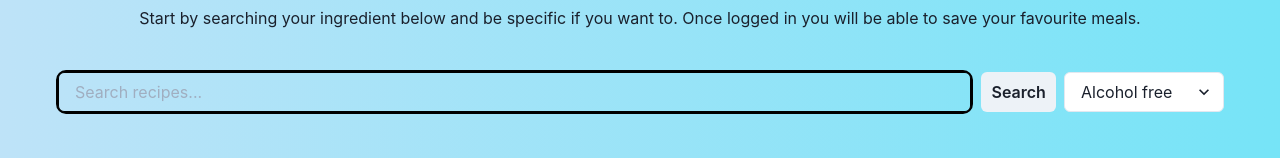
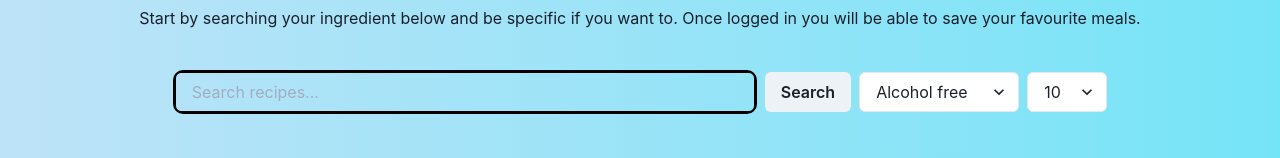
Before and after one commit to BlakeGeo/Ingredient-Meal-Man, a React (Create React App) app in the folder client/: page / in a window 1280 px wide. Shown: the part 249-407 px from the top of the page. Built offline with nearby package versions, Linux system fonts and the light colour scheme; no server answers.

Commit message:
final changes

```diff
--- a/client/src/App.css
+++ b/client/src/App.css
@@ -132,3 +132,9 @@ input[type='radio'] {
     transform: translateY(-8px) rotate(-45deg);
   }
 }
+
+@media  screen and (max-width: 800px) {
+  .loginStack {
+    min-width: 80%;
+  }
+}
--- a/client/src/pages/Home.js
+++ b/client/src/pages/Home.js
@@ -27,6 +27,7 @@ export default function Home() {
     const [query, setQuery] = useState('');
     const [recipes, setRecipes] = useState([]);
     const [healthLabel, setHealthLabel] = useState('alcohol-free');
+    const [number, setNumber] = useState('10');
     const [savedMealIds, setSavedMealIds] = useState(getSavedMealIds());
 
     useEffect(() => {
@@ -39,7 +40,7 @@ export default function Home() {
 
     const {REACT_APP_API_KEY, REACT_APP_ID} = process.env;
 
-    const url = `https://api.edamam.com/search?q=${query}&app_id=${REACT_APP_ID}&app_key=${REACT_APP_API_KEY}&from=0&to=20&health=${healthLabel}`;
+    const url = `https://api.edamam.com/search?q=${query}&app_id=${REACT_APP_ID}&app_key=${REACT_APP_API_KEY}&from=0&to=${number}&health=${healthLabel}`;
 
     // fetch data from api
     const getRecipeInfo = async () => {
@@ -65,9 +66,14 @@ export default function Home() {
         e.preventDefault();
         getRecipeInfo();
     };
-    // handles the select menu
+    // handles the health select menu
     const handleHealth = (e) => {
         setHealthLabel(e.target.value);
+    };
+
+    // handles the number select menu
+    const handleNumber = (e) => {
+        setNumber(e.target.value);
     };
 
     // save meal to profile
@@ -104,8 +110,8 @@ export default function Home() {
                     <Text>Start by searching your ingredient below and be specific if you want to. Once logged in you will be able to save your favourite meals.</Text>
                 </VStack>
                 <form className='Forms' onSubmit={handleSearchSubmit}>
-                    <HStack w='full'>
-                        <FormControl isRequired borderColor='black' borderWidth={2} borderRadius={10}>
+                    <HStack w='full' justifyContent='center'>
+                        <FormControl isRequired w='50%' borderColor='black' borderWidth={2} borderRadius={10}>
                             <Input
                             name='search'
                             type='text'
@@ -136,6 +142,16 @@ export default function Home() {
                             <option value='peanut-free'>Peanut free</option>
                             <option value='fish-free'>Fish free</option>
                         </Select>
+                        <Select maxW={20} bg='white'
+                                value={number}
+                                onChange={handleNumber}
+                                placeholder='Number of results'
+                        >
+                            <option value='10'>10</option>
+                            <option value='20'>20</option>
+                            <option value='50'>50</option>
+                            <option value='100'>100</option>
+                        </Select>
                     </HStack>
                 </form>
 
@@ -152,7 +168,7 @@ export default function Home() {
                                     <Image src={meal.imageURL}
                                             alt={`Photo of ${meal.label}`}
                                         />
-                                    <HStack borderBottom='outset' pb={4} spacing={4}>
+                                    <HStack borderBottom='outset' w='full' justifyContent='center' pb={4} spacing={4}>
                                         <VStack spacing={2}>
                                             <Text fontSize='md' fontWeight='bold' textAlign='center'>{meal.label}</Text>
                                             <Rating />
--- a/client/src/pages/LoginSignup.js
+++ b/client/src/pages/LoginSignup.js
@@ -8,7 +8,7 @@ export default function LoginSignup() {
     return (
         <Box w='100%' minH='100vh' px={10} py={20} bgGradient="linear(to-r, blue.100, cyan.300)">
             <Flex py={10} justify='center'>
-                <VStack w='90%' spacing={4} bg='#2E8BC0' h='70%' p={10} borderRadius={20} shadow='2xl'>
+                <VStack className='loginStack' w='60%' spacing={4} bg='#2E8BC0' h='70%' p={10} borderRadius={20} shadow='2xl'>
                     <Tabs variant='line' colorScheme='red' size='lg'>
                         <TabList>
                             <Tab boxShadow='none!important' w='50%'>Login</Tab>
--- a/client/src/pages/Profile.js
+++ b/client/src/pages/Profile.js
@@ -16,6 +16,8 @@ import { SimpleGrid,
         IconButton } from '@chakra-ui/react';
 import { DeleteIcon } from '@chakra-ui/icons';
 import Rating from '../components/Rating';
+
+
 export default function Recipes() {
     const { loading, data } = useQuery(GET_ME);
     const userData = data?.me || [];
@@ -52,6 +54,9 @@ export default function Recipes() {
         <Box w='100%' minH='100vh' px={10} py={20} bgGradient="linear(to-r, blue.100, cyan.300)">
             <Flex py={10}>
                 <VStack w='full' h='full' p={4} spacing={10}>
+                    <Heading>
+                        Have a look at all of the great recipes you've saved.
+                    </Heading>
                     <Text align='left' fontSize='xl' fontWeight='bold'>
                         {userData.savedMeals.length
                         ? `Viewing ${userData.savedMeals.length} saved ${userData.savedMeals.length === 1 ? 'meal' : 'meals'}:`
@@ -65,7 +70,7 @@ export default function Recipes() {
                                     <Image src={meal.imageURL}
                                             alt={`Photo of ${meal.label}`}
                                         />
-                                    <HStack borderBottom='outset' pb={4} spacing={4}>
+                                    <HStack borderBottom='outset' w='full' justifyContent='center' pb={4} spacing={4}>
                                         <VStack spacing={2}>
                                             <Text fontSize='md' fontWeight='bold' textAlign='center'>{meal.label}</Text>
                                             <Rating />
```
